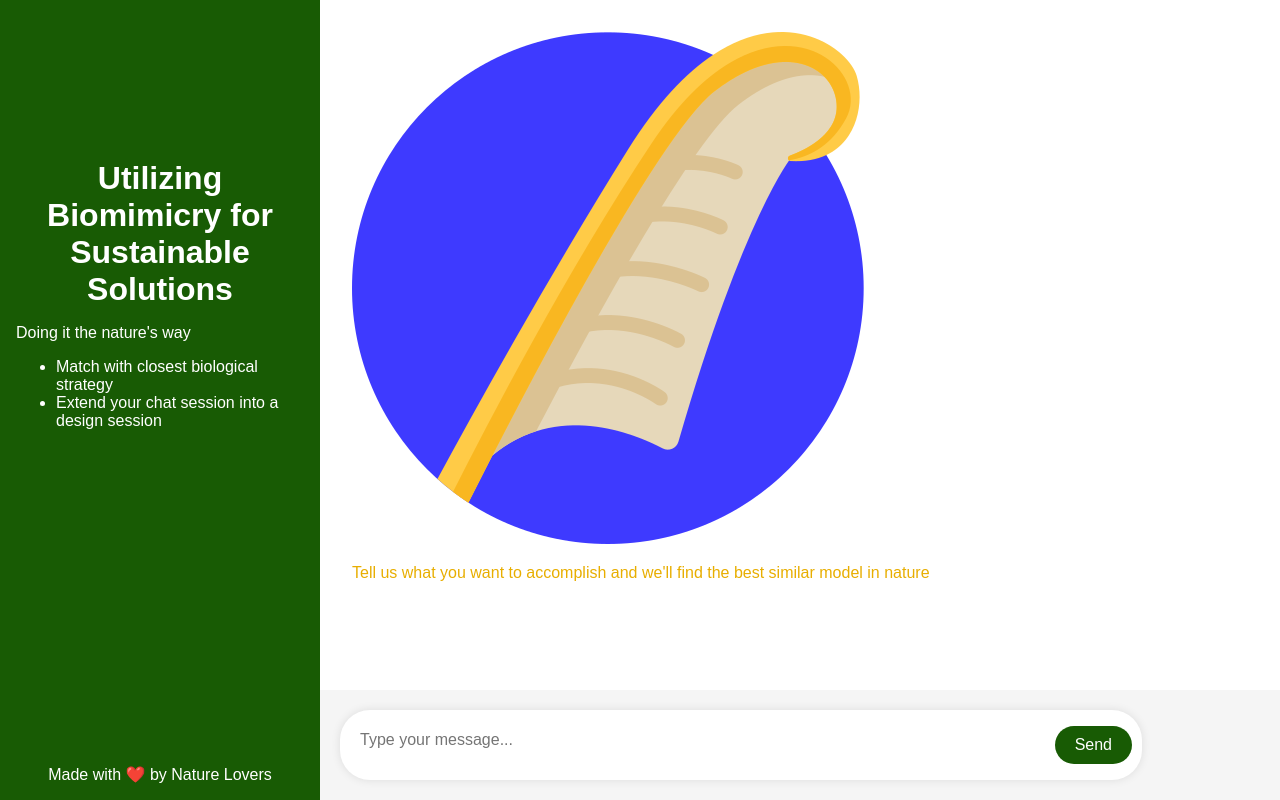
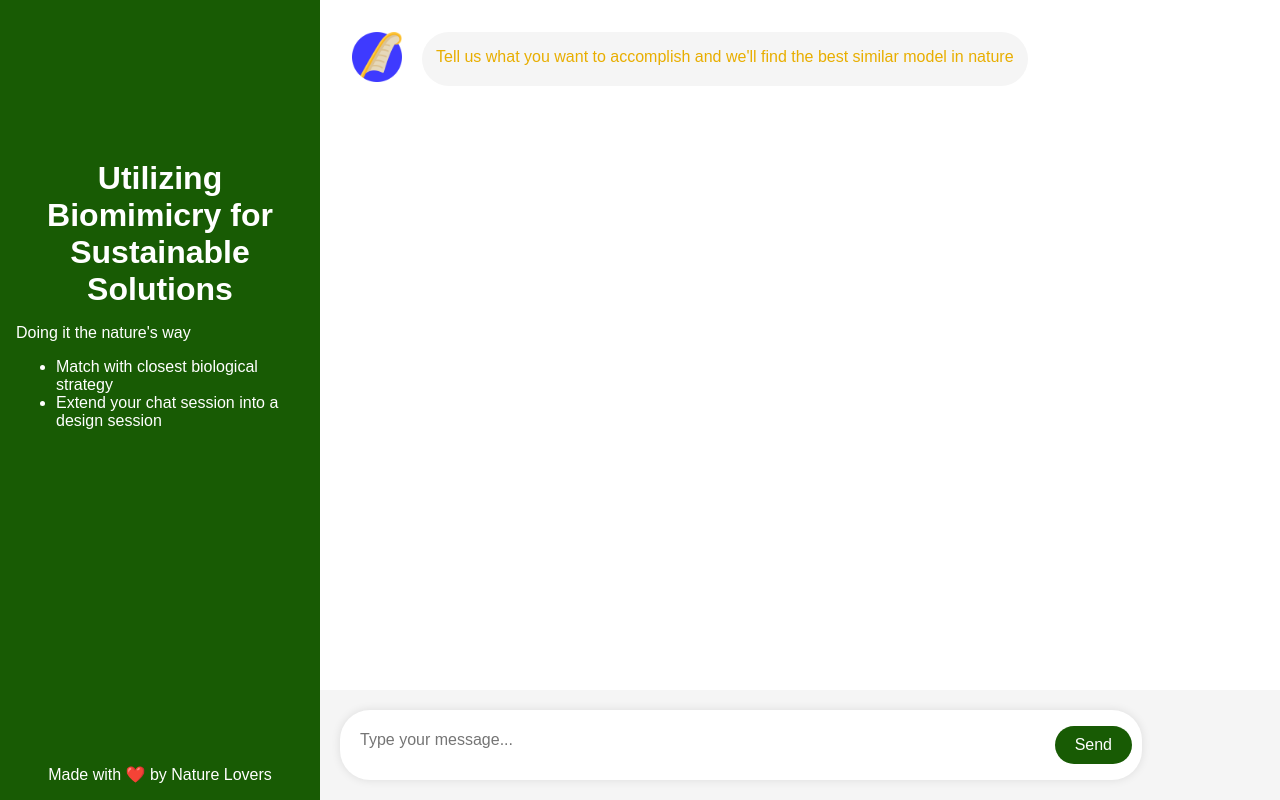
Before and after one commit to mjdyibrahim/askNature, a Flask app: page / in a window 1280 px wide. Run offline with Flask 3, Linux system fonts and the light colour scheme; parts of the project's set-up code (start-up, migrations or seed data) failed here and were passed over.

Commit message:
Update style

```diff
--- a/static/style.css
+++ b/static/style.css
@@ -127,17 +127,21 @@ body {
 	border-radius: 0.5rem;
 }
 
-.lyla-message {
+.message img {
+	width:50px;
+	height:50px;
+}
+
+.ai-message {
 	display:flex;
 	align-self: flex-start;
 }
 
-.lyla-message-icon {
-	flex:1;
+.ai-message-icon {
 	vertical-align:middle;
 }
 
-.lyla-message-content {
+.ai-message-content {
 	flex:3;
 	background-color: #f5f5f5;
 	padding:0px 14px;
```
